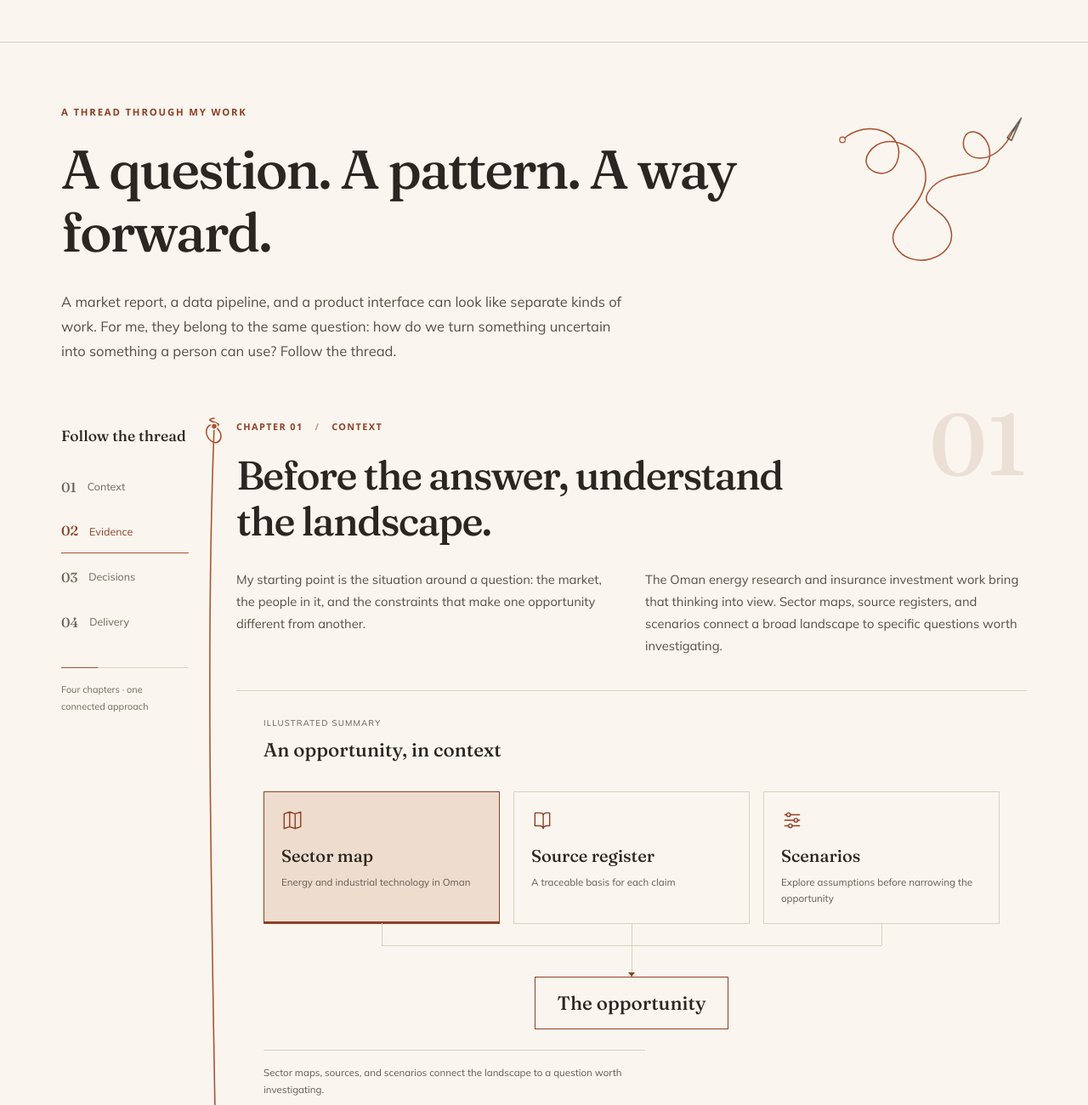
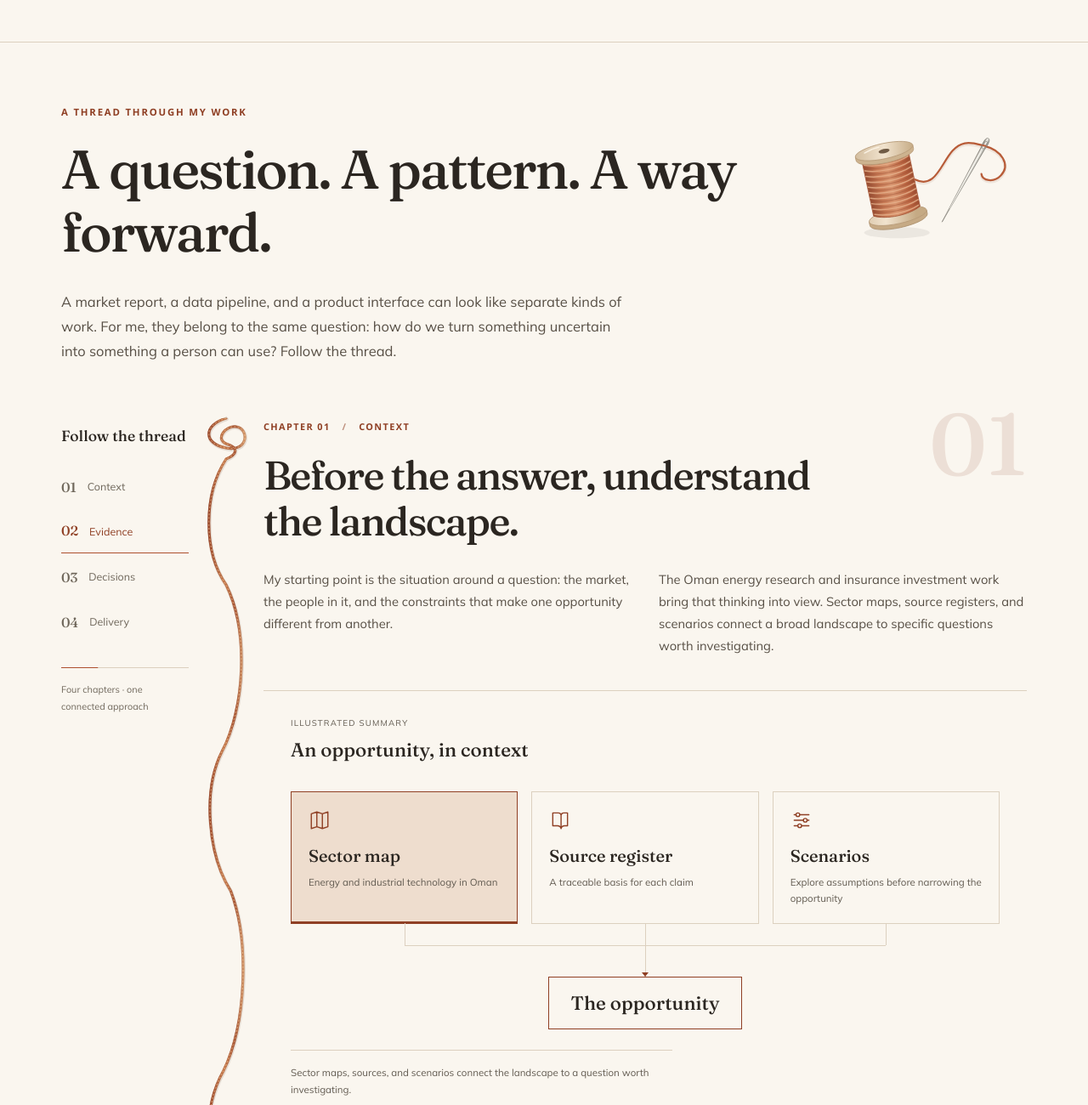
Before and after one commit to FatemehKare1/fatemehsheybani.ir, a plain HTML site: page index.html in a window 1280 px wide. Shown: the part 1200-2500 px from the top of the page at 85% size. Drawn offline with Linux system fonts and the light colour scheme; a web font is replaced by a local one.

Commit message:
Make the narrative thread look like physical sewing thread

```diff
--- a/assets/css/story.css
+++ b/assets/css/story.css
@@ -3,15 +3,8 @@
 .work-story__opening { display:grid; grid-template-columns:minmax(0,1fr) 230px; align-items:center; gap:3rem; }
 .work-story__title { max-width:20ch; font-size:clamp(2.4rem,5vw,4.2rem); }
 .thread-sketch { display:block; width:100%; overflow:visible; color:var(--clay); margin-block-end:1rem; }
-.thread-sketch path { stroke:currentColor; stroke-width:1.8; stroke-linecap:round; stroke-linejoin:round; }
-.thread-sketch__guide { opacity:.16; }
-.thread-sketch__ink { stroke-dasharray:1; }
-.thread-sketch__start { fill:var(--bg); stroke:currentColor; stroke-width:1.5; }
-.thread-sketch__needle { color:var(--ink-soft); }
-.thread-sketch.is-in .thread-sketch__ink { animation:thread-draw 2.8s var(--ease-out) .2s both; }
-.thread-sketch.is-in .thread-sketch__needle { animation:story-panel-in .5s ease 2.2s both; }
 .work-story__intro { max-width:67ch; color:var(--ink-soft); font-size:1.03rem; margin:0 0 4rem; }
-.story-layout { display:grid; grid-template-columns:150px minmax(0,1fr); gap:3.5rem; align-items:start; }
+.story-layout { display:grid; grid-template-columns:150px minmax(0,1fr); gap:5.5rem; align-items:start; }
 .story-rail { position:sticky; top:106px; padding-top:.4rem; }
 .story-rail__heading { font-family:var(--serif); font-size:1.1rem; margin:0 0 1.3rem; }
 .story-nav { display:flex; flex-direction:column; gap:.3rem; }
@@ -23,13 +16,13 @@
 [dir="rtl"] .story-progress span { transform-origin:right; }
 .story-rail__hint { font-size:.68rem; color:var(--ink-mute); line-height:1.8; }
 .story-journey { position:relative; min-width:0; }
-.story-thread { position:absolute; inset-block:0; inset-inline-start:-42px; width:32px; height:100%; overflow:visible; pointer-events:none; color:var(--clay); }
-.story-thread path { stroke:currentColor; stroke-width:1.5; stroke-linecap:round; vector-effect:non-scaling-stroke; }
-.story-thread__guide { opacity:.18; }
-.story-thread__ink { stroke-dasharray:1; stroke-dashoffset:calc(1 - var(--thread-progress,0)); }
-.story-thread__node { fill:var(--bg); stroke:var(--border); stroke-width:1.5; transition:fill .3s,stroke .3s; }
-.story-thread__node.is-reached { fill:var(--clay); stroke:var(--bg); }
-.story-thread__tip { fill:var(--clay); stroke:var(--bg); stroke-width:1.5; }
+.story-thread { position:absolute; inset-block:0; inset-inline-start:-76px; width:64px; height:100%; overflow:visible; pointer-events:none; color:var(--clay); }
+.story-thread path { stroke-linecap:round; stroke-linejoin:round; vector-effect:non-scaling-stroke; }
+.story-thread__shadow { stroke:#653821; stroke-width:4.6; opacity:.14; transform:translate(.5px,1px); }
+.story-thread__guide { stroke:#C8AC96; stroke-width:2.7; }
+.story-thread__ink { stroke:url(#story-thread-copper); stroke-width:3.1; }
+.story-thread__fiber { stroke:#F7D2A0; stroke-width:.75; stroke-dasharray:1.2 3; opacity:.9; }
+.story-thread__mask { stroke:#fff; stroke-width:8; stroke-dasharray:1; stroke-dashoffset:calc(1 - var(--thread-progress,0)); }
 .story-chapter {
   --chapter-accent:#8F3F24; --chapter-tint:#EEDDCE; --chapter-text:var(--ink); --chapter-soft:var(--ink-soft);
   --chapter-muted:#625B51; --chapter-rule:var(--border); --chapter-paper:var(--bg);
@@ -138,10 +131,10 @@ details[open] > summary .story-project__plus::after { transform:rotate(0); }
 .story-foundations .cards { margin-bottom:1.5rem; }
 .story-ending { padding:3rem 0 0; scroll-margin-top:110px; max-width:850px; margin-inline:auto; }
 .story-ending__thread { display:block; width:150px; height:48px; color:var(--clay); margin:0 0 1.5rem; overflow:visible; }
-.story-ending__thread path { stroke:currentColor; stroke-width:1.5; stroke-linecap:round; stroke-dasharray:1; }
-.story-ending__thread.is-in path { animation:thread-draw 1.8s var(--ease-out) .1s both; }
+.story-ending__thread path { stroke-linecap:round; stroke-linejoin:round; }
+.story-ending__cord { stroke:#AD6440; stroke-width:3.2; }
+.story-ending__fiber { stroke:#F4CBA4; stroke-width:.8; stroke-dasharray:1.2 3; }
 [dir="rtl"] .thread-sketch,[dir="rtl"] .story-thread,[dir="rtl"] .story-ending__thread { scale:-1 1; }
-@keyframes thread-draw { from { stroke-dashoffset:1; } to { stroke-dashoffset:0; } }
 .story-ending__text { font:500 clamp(1.5rem,2.8vw,2rem)/1.5 var(--serif); margin:0 0 1.5rem; }
 .story-ending__contact { color:var(--clay-deep); font-size:.8rem; border-bottom:1px solid var(--border); }
 .story-ending__back { display:inline-block; color:var(--ink-mute); font-size:.7rem; margin-inline-start:1.5rem; }
@@ -185,16 +178,15 @@ details[open] > summary .story-project__plus::after { transform:rotate(0); }
 @keyframes connection-draw { from { transform:scaleY(0); } to { transform:scaleY(1); } }
 @media (prefers-reduced-motion:reduce) {
   .typewriter__cursor { display:none; }
-  .story-thread__ink { stroke-dashoffset:0; }
-  .story-thread__tip { display:none; }
+  .story-thread__mask { stroke-dashoffset:0; }
 }
 [lang="fa"] .story-chapter__kicker,[lang="fa"] .artifact-heading > p,[lang="fa"] .story-lab__eyebrow { letter-spacing:0; }
 [lang="fa"] .story-bridge { font-style:normal; line-height:1.9; }
 @keyframes story-panel-in { from { opacity:0; transform:translateY(6px); } to { opacity:1; transform:none; } }
 @media (max-width:1050px) {
   .work-story__opening { grid-template-columns:minmax(0,1fr) 180px; gap:2rem; }
-  .story-layout { grid-template-columns:120px minmax(0,1fr); gap:2rem; }
-  .story-thread { inset-inline-start:-28px; width:24px; }
+  .story-layout { grid-template-columns:120px minmax(0,1fr); gap:3.5rem; }
+  .story-thread { inset-inline-start:-52px; width:44px; }
   .story-lab__picture { padding-inline:1rem; }
   .artifact-map__node { padding:1rem .8rem; }
   .artifact-flow,.artifact-product { gap:1rem; }
@@ -207,11 +199,11 @@ details[open] > summary .story-project__plus::after { transform:rotate(0); }
 @media (max-width:760px) {
   .work-story { padding-top:3rem; }
   .work-story__opening { grid-template-columns:minmax(0,1fr); gap:0; }
-  .thread-sketch { width:130px; height:110px; justify-self:end; margin-block:-.5rem 1rem; }
+  .thread-sketch { width:150px; height:auto; justify-self:end; margin-block:-.5rem 1rem; }
   .work-story__intro { margin-bottom:2.5rem; }
   .story-layout { display:block; }
-  .story-journey { padding-inline-start:24px; }
-  .story-thread { inset-inline-start:0; width:16px; }
+  .story-journey { padding-inline-start:40px; }
+  .story-thread { inset-inline-start:0; width:26px; }
   .story-rail { top:70px; z-index:5; background:var(--bg); padding:.45rem 0 0; margin-bottom:2.5rem; border-bottom:1px solid var(--border); }
   .story-rail__heading,.story-rail__hint { display:none; }
   .story-nav { flex-direction:row; justify-content:space-between; gap:.5rem; }
--- a/assets/js/story.js
+++ b/assets/js/story.js
@@ -5,7 +5,7 @@
     ({ "&": "&amp;", "<": "&lt;", ">": "&gt;", '"': "&quot;" }[c]));
   const selected = new Map();
   let host, chapterEls = [], links = [], pending = false;
-  let journey, threadPath, threadTip, threadNodes = [], threadStops = [], threadLength = 0;
+  let journey, threadPath, threadStops = [], threadLength = 0;
   let geometryDirty = true, resizeObserver;
   const reduced = window.matchMedia("(prefers-reduced-motion: reduce)");
   const tags = items => items.map(tag => `<span class="tag">${esc(tag)}</span>`).join("");
@@ -80,10 +80,21 @@
         </aside>
         <div class="story-journey">
           <svg class="story-thread" fill="none" aria-hidden="true" focusable="false">
-            <path class="story-thread__guide"/>
-            <path class="story-thread__ink" pathLength="1"/>
-            ${copy.chapters.map(() => '<circle class="story-thread__node" r="3.5"/>').join("")}
-            <circle class="story-thread__tip" r="3"/>
+            <defs>
+              <linearGradient id="story-thread-copper" x1="0" y1="0" x2="1" y2="0" gradientUnits="objectBoundingBox">
+                <stop offset="0" stop-color="#9A482C"/><stop offset=".45" stop-color="#C47A4E"/>
+                <stop offset=".72" stop-color="#A55434"/><stop offset="1" stop-color="#D2976B"/>
+              </linearGradient>
+              <mask id="story-thread-reveal" maskUnits="userSpaceOnUse" x="-4" y="0">
+                <path class="story-thread__mask" data-thread-path pathLength="1"/>
+              </mask>
+            </defs>
+            <path class="story-thread__shadow" data-thread-path/>
+            <path class="story-thread__guide" data-thread-path/>
+            <g mask="url(#story-thread-reveal)">
+              <path class="story-thread__ink" data-thread-path/>
+              <path class="story-thread__fiber" data-thread-path/>
+            </g>
           </svg>
           ${copy.chapters.map((c, i) => {
             const index = selected.get(c.id) || 0;
@@ -151,7 +162,8 @@
       </details>
       <div class="story-ending" id="story-ending">
         <svg class="story-ending__thread" viewBox="0 0 180 58" fill="none" aria-hidden="true" focusable="false">
-          <path pathLength="1" d="M2 36C32 36 42 11 69 16C99 22 96 50 77 46C54 41 65 10 95 16C119 21 127 37 146 31C159 27 164 18 178 18"/>
+          <path class="story-ending__cord" d="M2 36C32 36 42 11 69 16C99 22 96 50 77 46C54 41 65 10 95 16C119 21 127 37 146 31C159 27 164 18 178 18"/>
+          <path class="story-ending__fiber" d="M2 36C32 36 42 11 69 16C99 22 96 50 77 46C54 41 65 10 95 16C119 21 127 37 146 31C159 27 164 18 178 18"/>
         </svg>
         <p class="section__kicker">${esc(copy.closing)}</p>
         <p class="story-ending__text">${esc(copy.closingBody)}</p>
@@ -191,13 +203,12 @@
     links = Array.from(host.querySelectorAll("[data-chapter-link]"));
     journey = host.querySelector(".story-journey");
     threadPath = host.querySelector(".story-thread__ink");
-    threadTip = host.querySelector(".story-thread__tip");
-    threadNodes = Array.from(host.querySelectorAll(".story-thread__node"));
     geometryDirty = true;
     resizeObserver?.disconnect();
     if ("ResizeObserver" in window) {
       resizeObserver = new ResizeObserver(() => { geometryDirty = true; queueUpdate(); });
       resizeObserver.observe(journey);
+      chapterEls.forEach(el => resizeObserver.observe(el));
     }
     queueUpdate();
   }
@@ -212,30 +223,52 @@
       for (let item = kicker; item && item !== journey; item = item.offsetParent) y += item.offsetTop;
       return y;
     });
-    // Small loops tie each chapter into one uninterrupted, loosely curved strand.
-    let d = `M16 ${Math.max(0, anchors[0] - 20)}`;
-    let previous = Math.max(0, anchors[0] - 20);
-    threadStops = [{ y: previous, distance: 0 }];
-    anchors.forEach((y, index) => {
-      const gap = y - previous;
-      d += ` C-2 ${previous + gap * .3} 34 ${previous + gap * .7} 16 ${y}`;
+    const svg = threadPath.ownerSVGElement;
+    const width = Math.max(16, svg.getBoundingClientRect().width);
+    const center = width / 2, slack = Math.max(5, center - 5);
+    const bound = x => Math.max(4, Math.min(width - 4, x));
+    let x = center, y = 0, wave = 0, d = `M${center} 0`;
+    threadStops = [{ y: 0, distance: 0 }];
+
+    // Short, irregular bends read as slack cord even between distant chapters.
+    function weaveTo(target) {
+      const steps = [148, 196, 164, 212, 156, 182];
+      while (target - y > .5) {
+        const height = Math.min(steps[wave % steps.length], target - y);
+        const endY = y + height;
+        const direction = wave % 2 ? 1 : -1;
+        const endX = endY === target ? center : center + [0, -.18, .2, -.12][wave % 4] * slack;
+        d += ` C${bound(x + direction * slack)} ${y + height * .28} ${bound(endX + direction * slack)} ${endY - height * .26} ${endX} ${endY}`;
+        x = endX; y = endY; wave++;
+      }
+    }
+    function stop() {
       threadPath.setAttribute("d", d);
-      threadStops.push({ y, distance: threadPath.getTotalLength() });
-      d += ` C31 ${y + 9} 22 ${y + 25} 12 ${y + 17} C2 ${y + 9} 8 ${y - 6} 16 ${y}`;
-      previous = y;
-      threadNodes[index].setAttribute("cx", "16");
-      threadNodes[index].setAttribute("cy", y);
+      const distance = threadPath.getTotalLength();
+      if (y > threadStops[threadStops.length - 1].y + .1) threadStops.push({ y, distance });
+    }
+    anchors.forEach(anchor => {
+      weaveTo(Math.max(y, anchor - 22));
+      stop();
+      const start = y;
+      // A loose crossing at each chapter replaces the timeline's filled dots.
+      d += ` C${center - slack} ${start + 8} ${center - slack} ${start + 30} ${center} ${start + 35}`;
+      d += ` C${center + slack} ${start + 40} ${center + slack} ${start + 12} ${center + slack * .45} ${start + 10}`;
+      d += ` C${center} ${start + 8} ${center - slack * .5} ${start + 24} ${center} ${start + 30}`;
+      d += ` C${center + slack * .6} ${start + 35} ${center + slack * .45} ${start + 43} ${center} ${start + 48}`;
+      x = center; y = start + 48;
+      stop();
     });
-    const end = Math.max(previous + 30, rect.height - 12);
-    d += ` C-2 ${previous + (end - previous) * .35} 34 ${previous + (end - previous) * .7} 16 ${end}`;
-    const svg = threadPath.ownerSVGElement;
-    svg.setAttribute("viewBox", `0 0 32 ${rect.height}`);
-    // Preserve the measured vertical positions at every responsive gutter width.
+    weaveTo(Math.max(y, rect.height - 10));
+    stop();
+    // One SVG unit equals one rendered pixel; mobile loops retain their height.
+    svg.setAttribute("viewBox", `0 0 ${width} ${rect.height}`);
     svg.setAttribute("preserveAspectRatio", "none");
-    svg.querySelector(".story-thread__guide").setAttribute("d", d);
-    threadPath.setAttribute("d", d);
+    svg.querySelectorAll("[data-thread-path]").forEach(path => path.setAttribute("d", d));
+    const mask = svg.querySelector("mask");
+    mask.setAttribute("width", width + 8);
+    mask.setAttribute("height", rect.height);
     threadLength = threadPath.getTotalLength();
-    threadStops.push({ y: end, distance: threadLength });
   }
 
   function updateReading() {
@@ -265,13 +298,7 @@
       distance = from.distance + (to.distance - from.distance) * fraction;
     }
     if (reduced.matches) distance = threadLength;
-    journey.style.setProperty("--thread-progress", distance / threadLength);
-    const point = threadPath.getPointAtLength(distance);
-    threadTip.setAttribute("cx", point.x);
-    threadTip.setAttribute("cy", point.y);
-    threadNodes.forEach((node, index) => {
-      node.classList.toggle("is-reached", reduced.matches || readingY >= threadStops[index + 1].y);
-    });
+    journey.style.setProperty("--thread-progress", threadLength ? distance / threadLength : 1);
   }
   function queueUpdate() {
     if (!pending) { pending = true; requestAnimationFrame(updateReading); }
--- a/index.html
+++ b/index.html
@@ -100,10 +100,41 @@
             <h2 class="section__title work-story__title" id="workStoryTitle" data-i18n="projects.title" data-phrase-reveal>A question. A pattern. A way forward.</h2>
           </div>
           <svg class="thread-sketch" viewBox="0 0 280 240" fill="none" aria-hidden="true" focusable="false">
-            <path class="thread-sketch__guide" d="M16 48C52 15 110 38 94 80C82 111 36 92 54 66C80 29 145 64 134 112C125 153 74 171 92 201C113 237 177 219 172 181C167 143 121 147 141 120C167 84 229 111 227 67C226 39 196 26 190 47C182 77 234 95 262 32"/>
-            <path class="thread-sketch__ink" pathLength="1" d="M16 48C52 15 110 38 94 80C82 111 36 92 54 66C80 29 145 64 134 112C125 153 74 171 92 201C113 237 177 219 172 181C167 143 121 147 141 120C167 84 229 111 227 67C226 39 196 26 190 47C182 77 234 95 262 32"/>
-            <circle class="thread-sketch__start" cx="16" cy="48" r="4"/>
-            <path class="thread-sketch__needle" d="m252 45 20-28-14 32-6-4Zm9-10 4-7"/>
+            <defs>
+              <linearGradient id="intro-thread-fiber" x1="52" y1="110" x2="122" y2="110" gradientUnits="userSpaceOnUse">
+                <stop stop-color="#93492F"/><stop offset=".27" stop-color="#C77A55"/><stop offset=".5" stop-color="#D8956F"/><stop offset=".82" stop-color="#B96340"/><stop offset="1" stop-color="#9C4D30"/>
+              </linearGradient>
+              <linearGradient id="intro-thread-wood" x1="46" y1="60" x2="129" y2="75" gradientUnits="userSpaceOnUse">
+                <stop stop-color="#D4BFA1"/><stop offset=".48" stop-color="#F1E3CE"/><stop offset="1" stop-color="#C5AA84"/>
+              </linearGradient>
+              <linearGradient id="intro-thread-metal" x1="-4" y1="0" x2="4" y2="0" gradientUnits="userSpaceOnUse">
+                <stop stop-color="#655F57"/><stop offset=".4" stop-color="#F6F4ED"/><stop offset=".68" stop-color="#C4C3BD"/><stop offset="1" stop-color="#76766F"/>
+              </linearGradient>
+            </defs>
+            <ellipse cx="94" cy="181" rx="47" ry="8" fill="#2B2621" opacity=".07"/>
+            <g transform="rotate(-12 87 118)">
+              <path d="M45 158v5c0 7 19 12 42 12s42-5 42-12v-5" fill="#C6AA85" stroke="#AD916F" stroke-width="1"/>
+              <ellipse cx="87" cy="158" rx="42" ry="11" fill="url(#intro-thread-wood)" stroke="#B79B78" stroke-width="1"/>
+              <path d="M53 73c17-9 51-9 68 0v78c-17 9-51 9-68 0Z" fill="url(#intro-thread-fiber)" stroke="#A75A3B" stroke-width="1"/>
+              <g stroke="#E9B48F" stroke-width="1.8" stroke-linecap="round" opacity=".8">
+                <path d="M55 77c18 7 47 7 64 0M54 85c18 7 48 7 66 0M54 93c18 7 48 7 66 0M54 101c18 7 48 7 66 0M54 109c18 7 48 7 66 0M54 117c18 7 48 7 66 0M54 125c18 7 48 7 66 0M54 133c18 7 48 7 66 0M54 141c18 7 48 7 66 0M55 149c18 7 47 7 64 0"/>
+              </g>
+              <g stroke="#994B30" stroke-width="1" opacity=".55">
+                <path d="M54 81c18 7 48 7 66 0M54 89c18 7 48 7 66 0M54 97c18 7 48 7 66 0M54 105c18 7 48 7 66 0M54 113c18 7 48 7 66 0M54 121c18 7 48 7 66 0M54 129c18 7 48 7 66 0M54 137c18 7 48 7 66 0M55 145c18 7 47 7 64 0"/>
+              </g>
+              <path d="M45 63v5c0 7 19 12 42 12s42-5 42-12v-5" fill="#CDB38F" stroke="#B79B78" stroke-width="1"/>
+              <ellipse cx="87" cy="63" rx="42" ry="11" fill="url(#intro-thread-wood)" stroke="#B79B78" stroke-width="1"/>
+              <ellipse cx="87" cy="63" rx="8" ry="3" fill="#705B45"/>
+              <path d="M59 60c8-3 16-4 22-4" stroke="#FFF9ED" stroke-width="1.7" stroke-linecap="round" opacity=".8"/>
+            </g>
+            <path d="M120 105c37 18 39-46 71-52 12-2 20 2 29 4 24 6 37 27 23 42-10 11-27 8-28-2" stroke="#7F432D" stroke-width="4.5" stroke-linecap="round" opacity=".1" transform="translate(0 2)"/>
+            <path class="thread-sketch__fiber" pathLength="1" d="M120 105c37 18 39-46 71-52 12-2 20 2 29 4 24 6 37 27 23 42-10 11-27 8-28-2" stroke="#B85C38" stroke-width="2.7" stroke-linecap="round"/>
+            <g class="thread-sketch__needle" transform="translate(225 46) rotate(29)">
+              <path d="M0 0C-4 0-4 8-3 17L0 137 3 17C4 8 4 0 0 0Z" fill="url(#intro-thread-metal)" stroke="#77736B" stroke-width=".65" stroke-linejoin="round"/>
+              <rect x="-1.45" y="5" width="2.9" height="12" rx="1.45" fill="#FAF6EF" stroke="#6A665E" stroke-width=".65"/>
+              <path d="M.35 22 .2 115" stroke="#FFFDF6" stroke-width=".7" opacity=".85"/>
+            </g>
+            <path d="m217 56 4 1" stroke="#B85C38" stroke-width="2.5" stroke-linecap="round"/>
           </svg>
         </div>
         <div id="work-story"></div>
```
Also changed, not shown: 1 other file.
